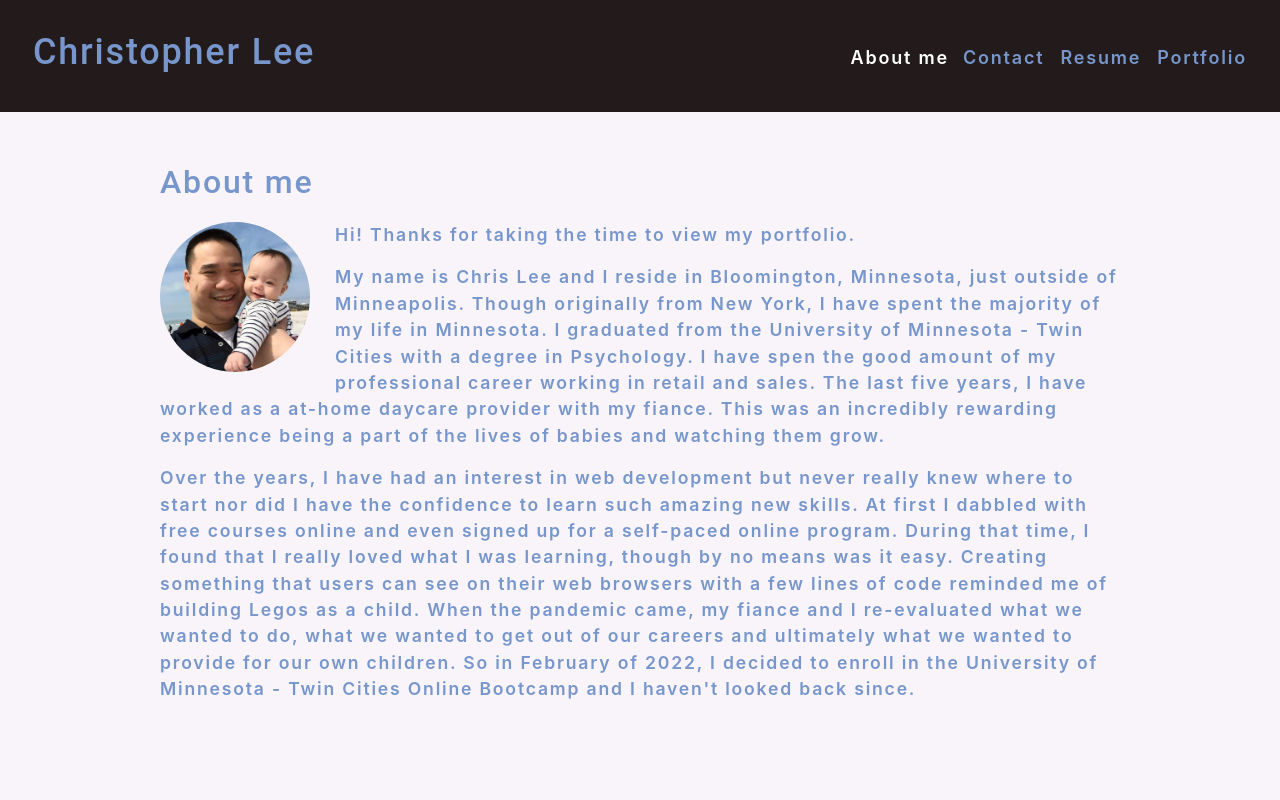
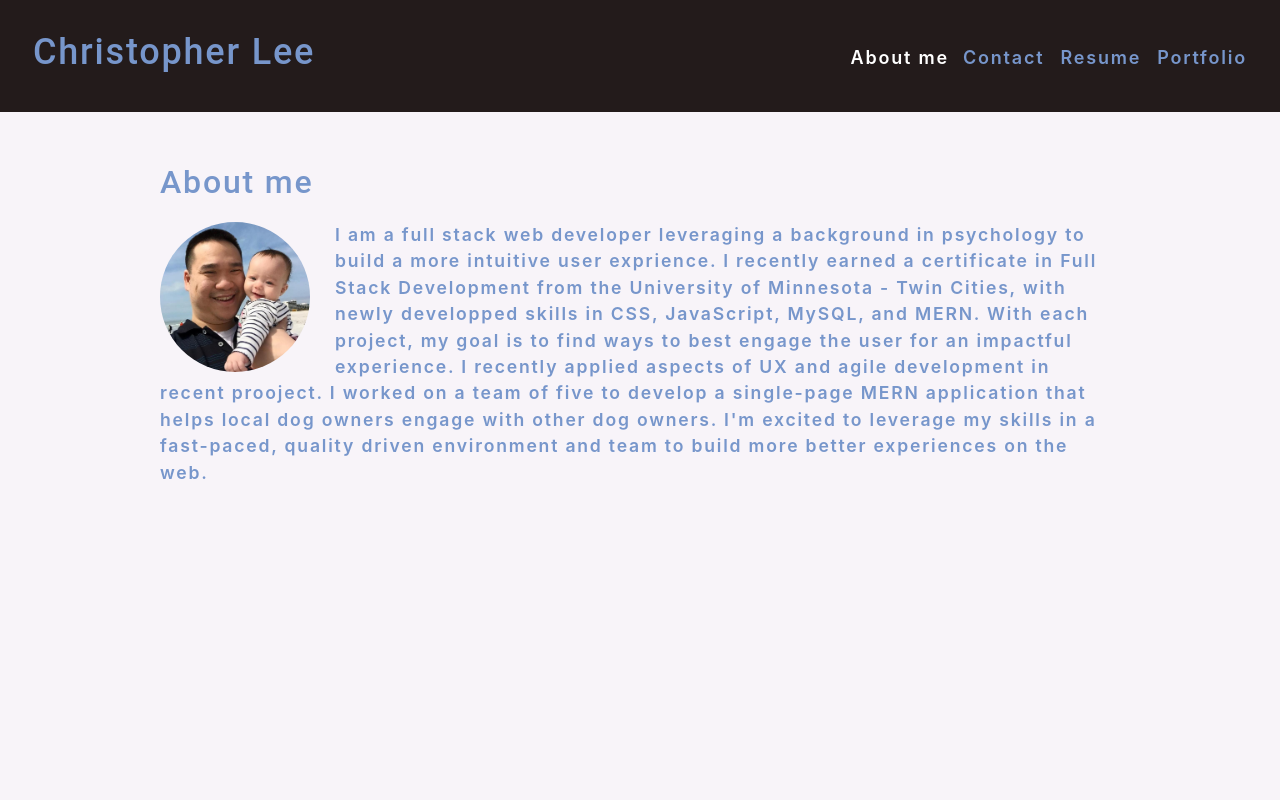
Before and after one commit to chrislee-webdev/ChrisLee-Portfolio, a React (Create React App) app: page / in a window 1280 px wide. Shown: the top 800 px of the page. Built offline with nearby package versions, Linux system fonts and the light colour scheme.

Commit message:
changed the about section

```diff
--- a/src/components/About/index.js
+++ b/src/components/About/index.js
@@ -8,13 +8,7 @@ function About() {
             <h2 id="about">About me</h2>
             <img src={require("../../assets/images/profilePhoto2.jpeg")} alt="Profile"></img>
             <p>
-            Hi! Thanks for taking the time to view my portfolio.
-            </p>
-
-            <p>My name is Chris Lee and I reside in Bloomington, Minnesota, just outside of Minneapolis. Though originally from New York, I have spent the majority of my life in Minnesota. I graduated from the University of Minnesota - Twin Cities with a degree in Psychology. I have spen the good amount of my professional career working in retail and sales. The last five years, I have worked as a at-home daycare provider with my fiance. This was an incredibly rewarding experience being a part of the lives of babies and watching them grow.</p>
-
-            <p>
-             Over the years, I have had an interest in web development but never really knew where to start nor did I have the confidence to learn such amazing new skills. At first I dabbled with free courses online and even signed up for a self-paced online program. During that time, I found that I really loved what I was learning, though by no means was it easy. Creating something that users can see on their web browsers with a few lines of code reminded me of building Legos as a child. When the pandemic came, my fiance and I re-evaluated what we wanted to do, what we wanted to get out of our careers and ultimately what we wanted to provide for our own children. So in February of 2022, I decided to enroll in the University of Minnesota - Twin Cities Online Bootcamp and I haven't looked back since.
+            I am a full stack web developer leveraging a background in psychology to build a more intuitive user exprience. I recently earned a certificate in Full Stack Development from the University of Minnesota - Twin Cities, with newly developped skills in CSS, JavaScript, MySQL, and MERN. With each project, my goal is to find ways to best engage the user for an impactful experience. I recently applied aspects of UX and agile development in recent prooject. I worked on a team of five to develop a single-page MERN application that helps local dog owners engage with other dog owners. I'm excited to leverage my skills in a fast-paced, quality driven environment and team to build more better experiences on the web.
             </p>
         </section>
     );
```
